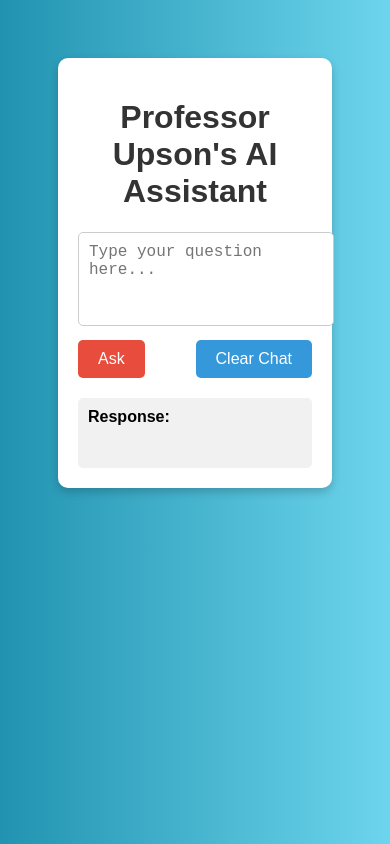
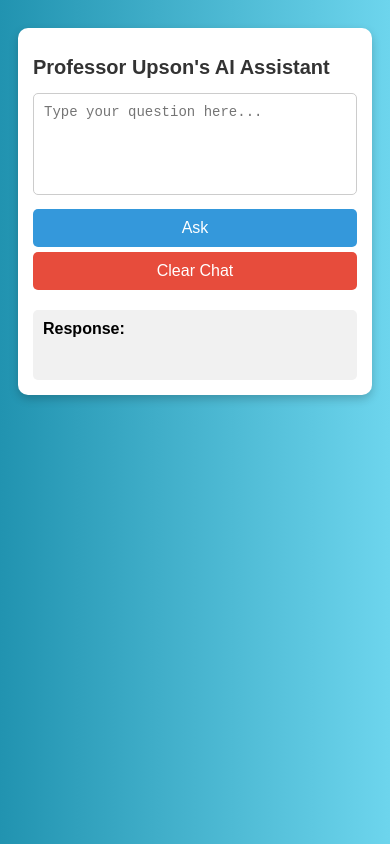
Before and after one commit to Paultaiwo934/Mgmt_chatbot, a plain HTML site: page public/index.html in a window 390 px wide. Drawn offline with Linux system fonts and the light colour scheme.

Commit message:
UI updates for more useability

```diff
--- a/public/index.html
+++ b/public/index.html
@@ -3,7 +3,7 @@
 <head>
     <meta charset="UTF-8">
     <meta name="viewport" content="width=device-width, initial-scale=1.0">
-    <title>Professor's Chatbot</title>
+    <title>Professor Upson's AI Assistant</title>
     <style>
         body {
             font-family: Arial, sans-serif;
@@ -23,7 +23,7 @@
         }
         h1 {
             color: #333;
-            text-align: center;
+            text-align: left;
         }
         textarea {
             width: 100%;
@@ -32,6 +32,7 @@
             border-radius: 5px;
             resize: none;
             font-size: 16px;
+            box-sizing: border-box;
         }
         .button-container {
             display: flex;
@@ -46,11 +47,11 @@
             cursor: pointer;
         }
         .ask-btn {
-            background-color: #e74c3c;
+            background-color: #3498db;
             color: white;
         }
         .clear-btn {
-            background-color: #3498db;
+            background-color: #e74c3c;
             color: white;
         }
         .response-container {
@@ -62,12 +63,42 @@
             font-size: 16px;
             min-height: 50px;
         }
+
+        /* MOBILE RESPONSIVENESS */
+        @media (max-width: 600px) {
+            body {
+                padding: 20px 10px;
+            }
+
+            .chat-container {
+                width: 100%;
+                padding: 15px;
+                box-sizing: border-box;
+            }
+
+            h1 {
+                font-size: 20px;
+            }
+
+            textarea {
+                font-size: 14px;
+            }
+
+            .button-container {
+                flex-direction: column;
+                gap: 5px;
+            }
+
+            button {
+                width: 100%;
+            }
+        }
     </style>
 </head>
 <body>
     <div class="chat-container">
         <h1>Professor Upson's AI Assistant</h1>
-        <textarea id="question" placeholder="Type your question here..." rows="4"></textarea>
+        <textarea id="question" placeholder="Type your question here..." rows="5"></textarea>
         <div class="button-container">
             <button class="ask-btn" onclick="askChatbot()">Ask</button>
             <button class="clear-btn" onclick="clearChat()">Clear Chat</button>
```
Also changed, not shown: 1 other file.
